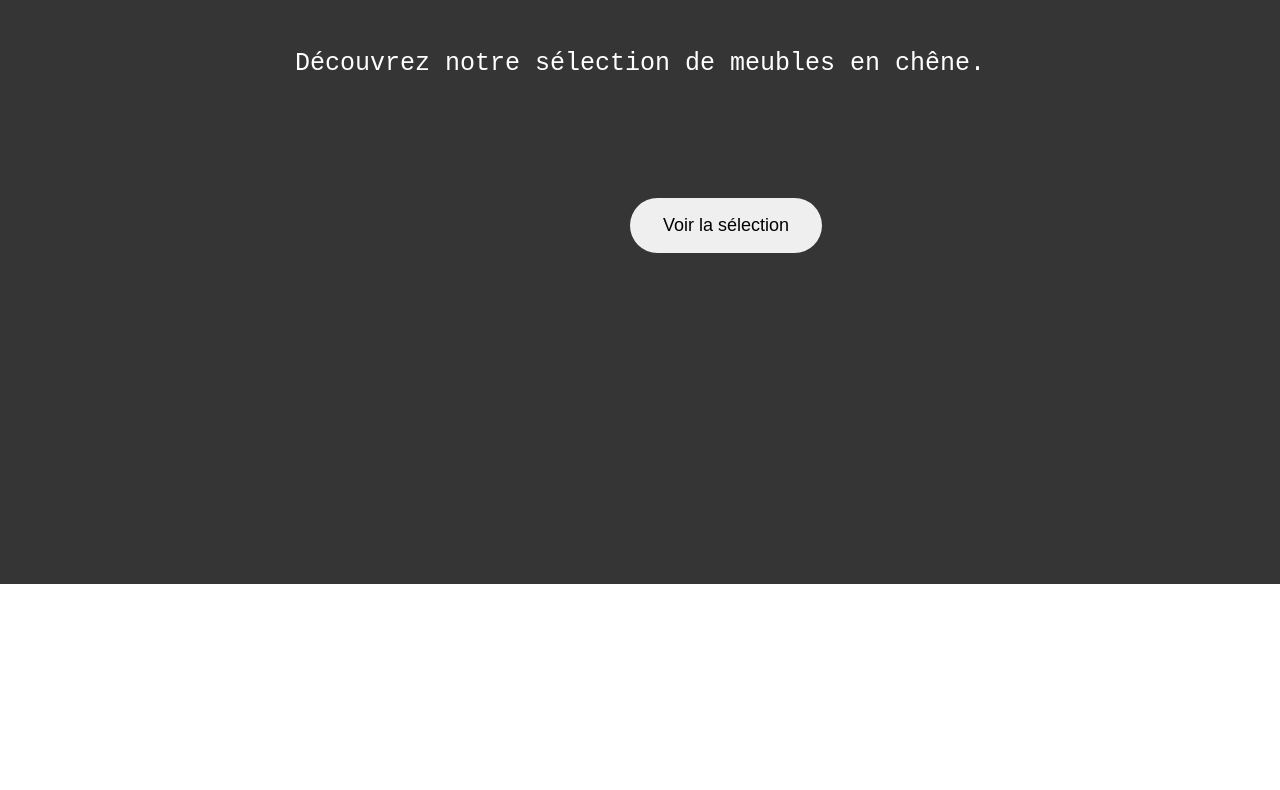
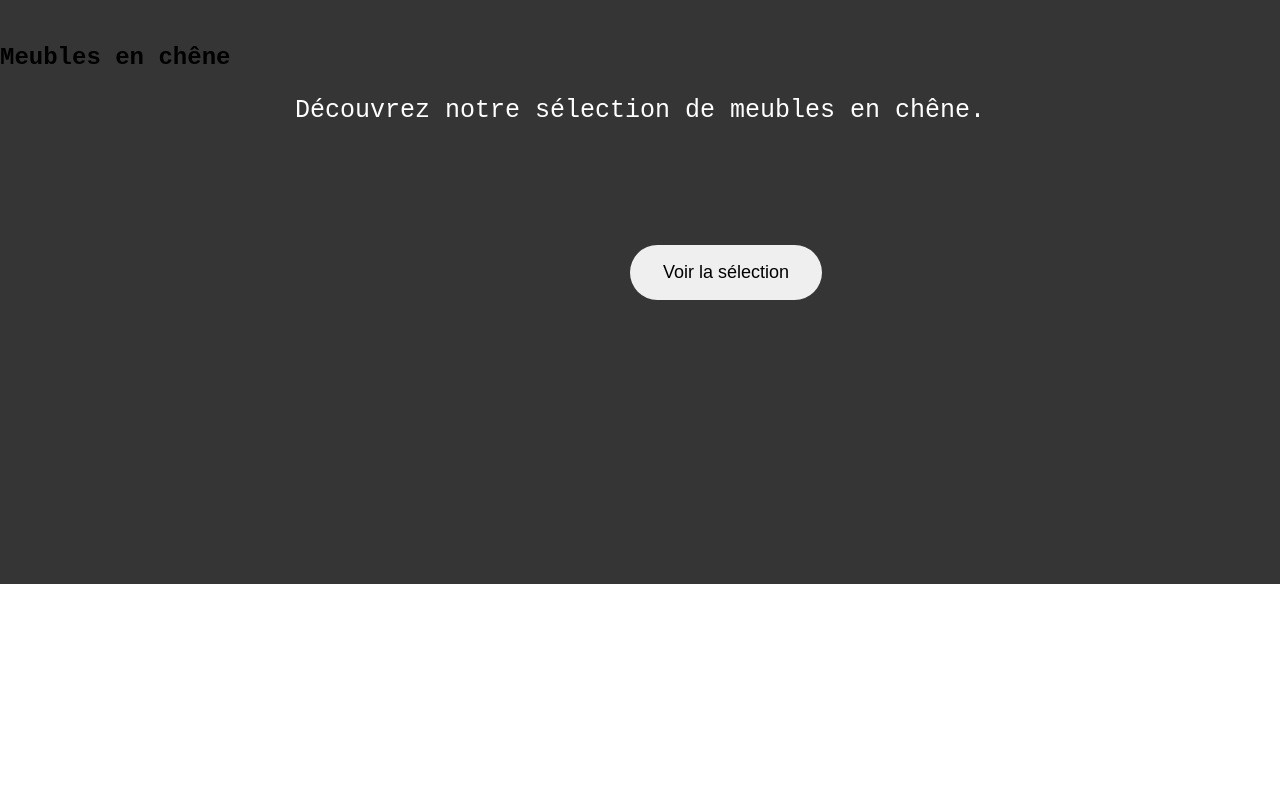
Before and after one commit to T-dev20/TravisGuibinga_5_090121, a website: page front-end/index.html in a window 1280 px wide. Shown: the part 126-916 px from the top of the page. Drawn offline with Linux system fonts and the light colour scheme.

Commit message:
ajout d'un titre h1

```diff
--- a/front-end/index.html
+++ b/front-end/index.html
@@ -29,6 +29,7 @@
         </nav>
       </header>
       <section id="presentation">
+        <h1>Meubles en chêne</h1>
         <p>Découvrez notre sélection de meubles en chêne.</p>
         <a href="#products"
           ><button class="presentation_btn">Voir la sélection</button></a
```
